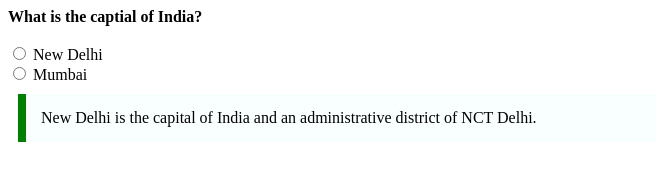
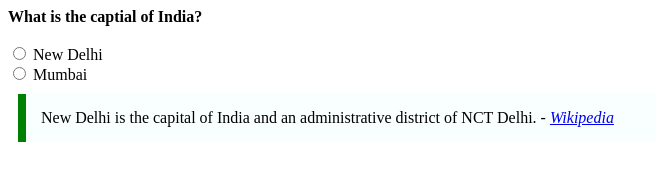
Before and after one commit to acciojob/trivia-Adithya0604, a website: page main.html in a window 1280 px wide. Shown: the whole page, without its empty margins (0-667 px from the left). Drawn offline with Linux system fonts and the light colour scheme.

Commit message:
created a submission

```diff
--- a/main.html
+++ b/main.html
@@ -20,6 +20,7 @@
 
 	<blockquote id="Quote">
 		New Delhi is the capital of India and an administrative district of NCT Delhi.
+		<cite> - <a href="https://en.wikipedia.org/wiki/New_Delhi" target="_blank">Wikipedia</a></cite>
 	</blockquote>
 
 
```
